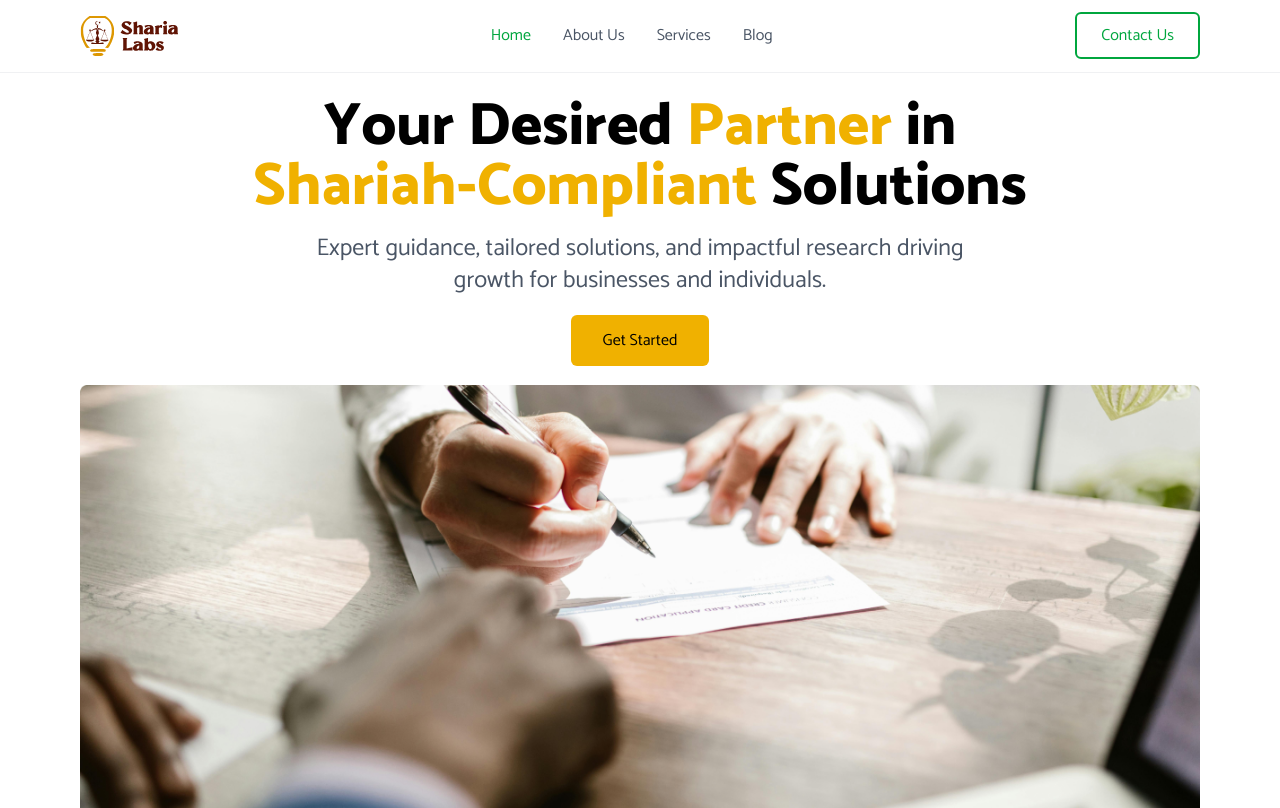
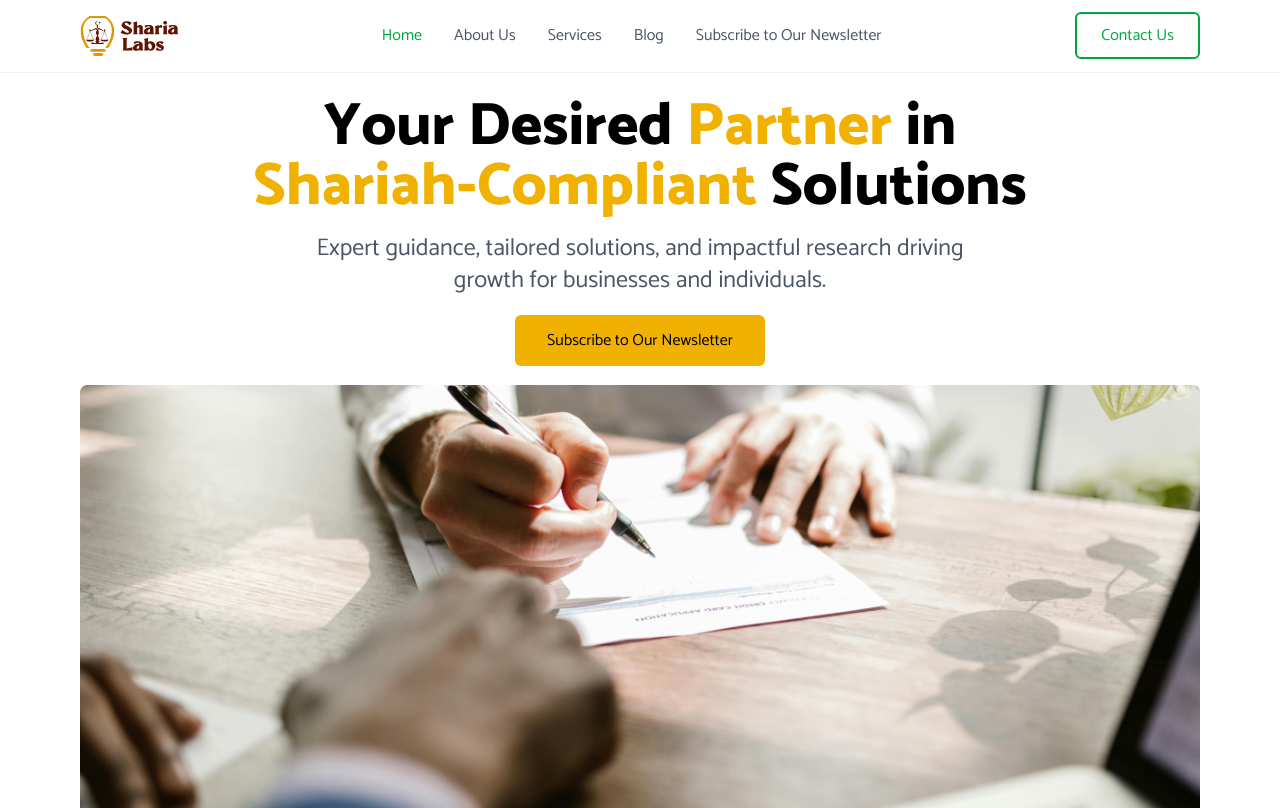
Before and after one commit to ibraheemblogs/website-dev, a React (Vite) app: page / in a window 1280 px wide. Shown: the top 808 px of the page. Built offline with nearby package versions, Linux system fonts and the light colour scheme.

Commit message:
add join newsletter and extra improvements

```diff
--- a/src/App.jsx
+++ b/src/App.jsx
@@ -5,7 +5,6 @@ import WhyShariaLabsSmall from "./assets/Frame-8470831.png";
 import HeaderPicture from "./assets/Frame-239412.png";
 import ServiceSection from "./components/layouts/ServiceSection";
 import "./App.css";
-import TextFadeSwitcher from "./components/text-fade-switcher/TextFadeSwitcher";
 import { Link } from "react-router";
 import PageLayout from "./components/layouts/PageLayout";
 
@@ -51,12 +50,13 @@ const App = () => {
             growth for businesses and individuals.
           </p>
           <div className="text-center">
-            <Link
-              to={"/contact-us"}
+            <a
+              href="https://form.jotform.com/260001568851049"
+              target="_blank"
               className="bg-yellow-500 px-8 py-3 rounded-md hover:bg-yellow-600"
             >
-              Get Started
-            </Link>
+              Subscribe to Our Newsletter
+            </a>
           </div>
         </div>
         <div className="md:pr-20 md:pl-20 pt-8 px-3">
@@ -84,8 +84,8 @@ const App = () => {
                 products, services, and processes. We aim to empower individuals
                 and businesses by delivering tailored solutions grounded in
                 Islamic principles.{" "}
-                <span className="text-green-500">
-                  <a href="">Read more</a>
+                <span className="text-green-500 hover:text-green-200">
+                  <Link to="/about">Read more</Link>
                 </span>
               </p>
 
--- a/src/components/layouts/Navigation.jsx
+++ b/src/components/layouts/Navigation.jsx
@@ -71,6 +71,13 @@ const Navigation = () => {
             >
               Blog
             </a>
+            <a
+              href="https://form.jotform.com/260001568851049"
+              className="text-gray-600 hover:text-gray-900 w-full md:w-auto"
+              target="_blank"
+            >
+              Subscribe to Our Newsletter
+            </a>
             <NavLink
               to="/contact-us"
               className={({ isActive }) =>
```
